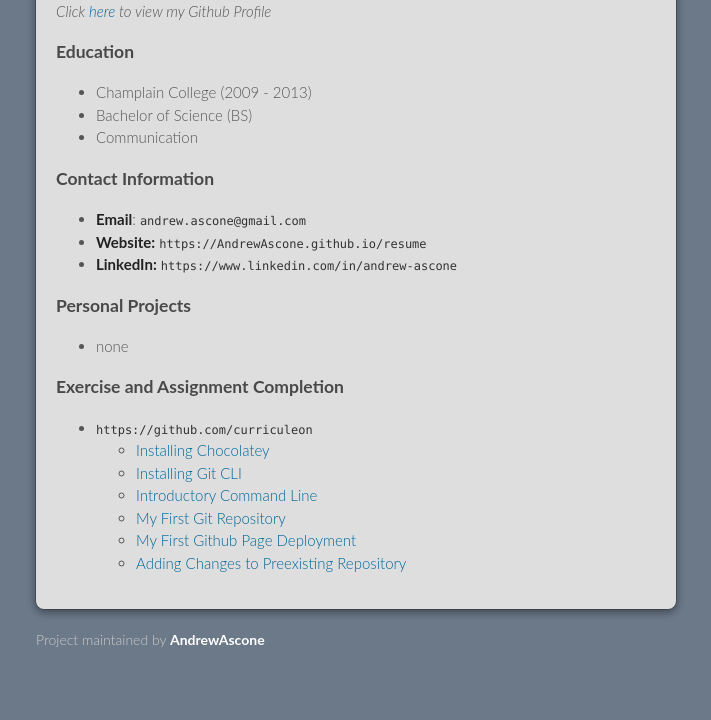
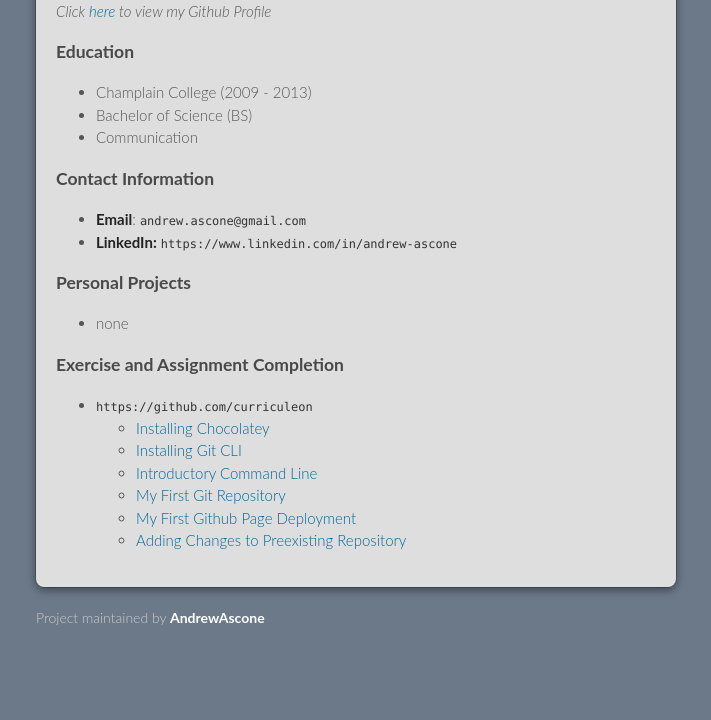
Before and after one commit to AndrewAscone/AndrewAscone, a Jekyll site: the page built from index.md, in a window 1280 px wide. Shown: the part 344-1064 px from the top of the page, without its empty margins (284-995 px from the left). Built offline with Jekyll 4.4.1, drawn with Linux system fonts in a browser that asks for light colours; our own code applies the rules of GitHub Pages for plain Markdown files; the repository's description, which GitHub fills in, is left out; after the commit the page ends 1042 px from its top, so only the background shows below that.

Commit message:
Commented out website line for now

```diff
--- a/index.md
+++ b/index.md
@@ -29,8 +29,8 @@ _Click [here](https://github.com/{{ username }}) to view my Github Profile_
 
 ### Contact Information
 * **Email**: [`{{ email }}`](mailto:{{ email }})
-* **Website:** [`{{ repository }}`]({{ repository }})
 * **LinkedIn:** [`{{ linkedin }}`]({{ linkedin }})
+<!-- * **Website:** [`{{ repository }}`]({{ repository }}) -->
 
 ### Personal Projects
 * none
```
